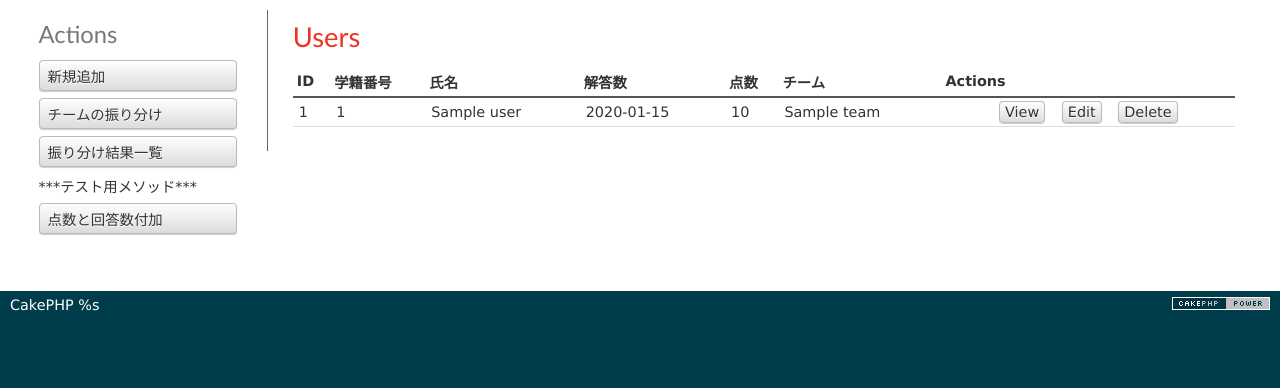
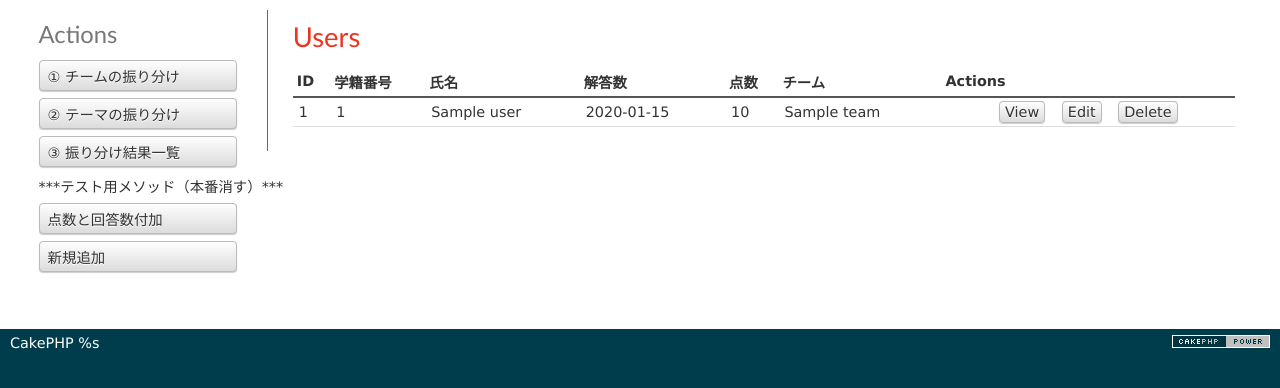
Before and after one commit to Showki/ExperimentSystem, a CakePHP app: the page made by app/View/Users/index.ctp in a window 1280 px wide. Shown: the part 47-435 px from the top of the page. Run offline with PHP 8.4 and a stand-in for CakePHP, Linux system fonts and the light colour scheme; the template is opened without the code that fills it: most values are stand-ins (such as "Sample title", 1, 10 or a date in 2020); data that the repository does not hold is empty; some libraries are stand-ins or nearby versions.

Commit message:
振り分けの作業手順を示した上でリンクの並べ替え

```diff
--- a/app/View/Users/index.ctp
+++ b/app/View/Users/index.ctp
@@ -36,10 +36,11 @@
 <div class="actions">
 	<h3><?php echo __('Actions'); ?></h3>
 	<ul>
+		<li><?php echo $this->Html->link(__('① チームの振り分け'), array('action' => 'assignTeam')); ?></li>
+		<li><?php echo $this->Html->link(__('② テーマの振り分け'), array('action' => 'setTheme')); ?></li>
+		<li><?php echo $this->Html->link(__('③ 振り分け結果一覧'), array('action' => 'showTeamMembers')); ?></li>
+		<li>***テスト用メソッド（本番消す）***</li>
+		<li><?php echo $this->Html->link(__('点数と回答数付加'), array('action' => 'setPoints')); ?></li>
 		<li><?php echo $this->Html->link(__('新規追加'), array('action' => 'add')); ?></li>
-		<li><?php echo $this->Html->link(__('チームの振り分け'), array('action' => 'assignTeam')); ?></li>
-		<li><?php echo $this->Html->link(__('振り分け結果一覧'), array('action' => 'showTeamMembers')); ?></li>
-		<li>***テスト用メソッド***</li>
-		<li><?php echo $this->Html->link(__('点数と回答数付加'), array('action' => 'setPoints')); ?></li>
 	</ul>
 </div>
```
